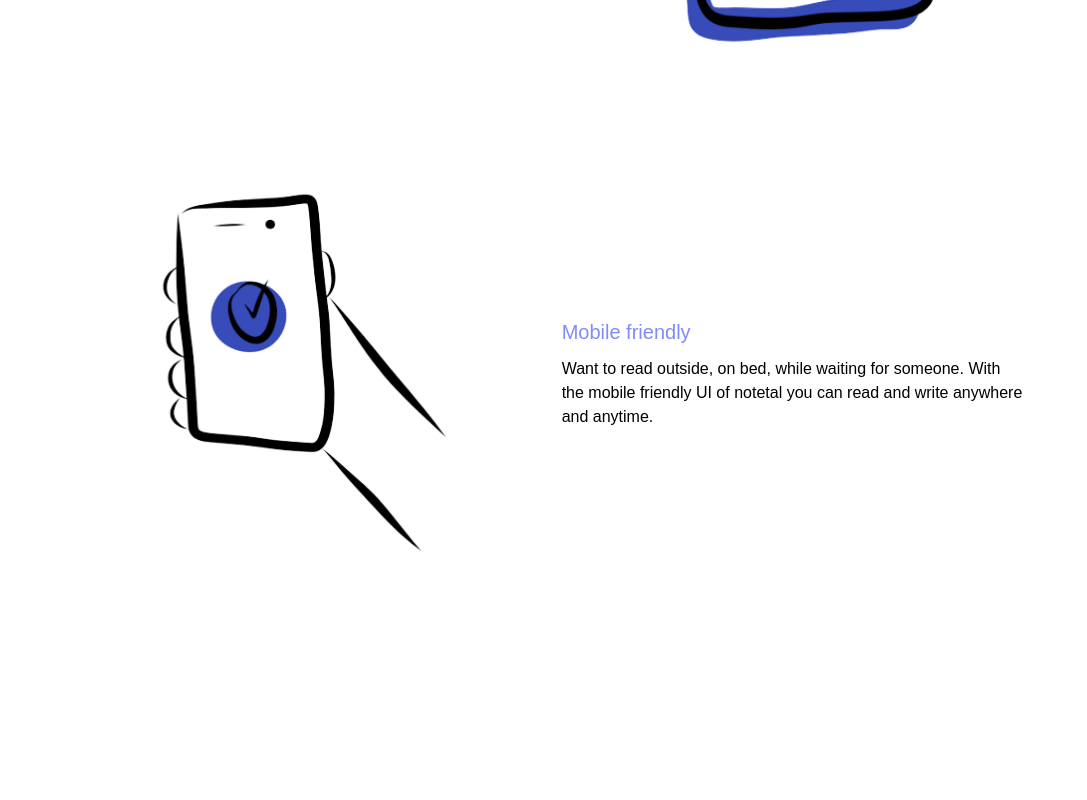
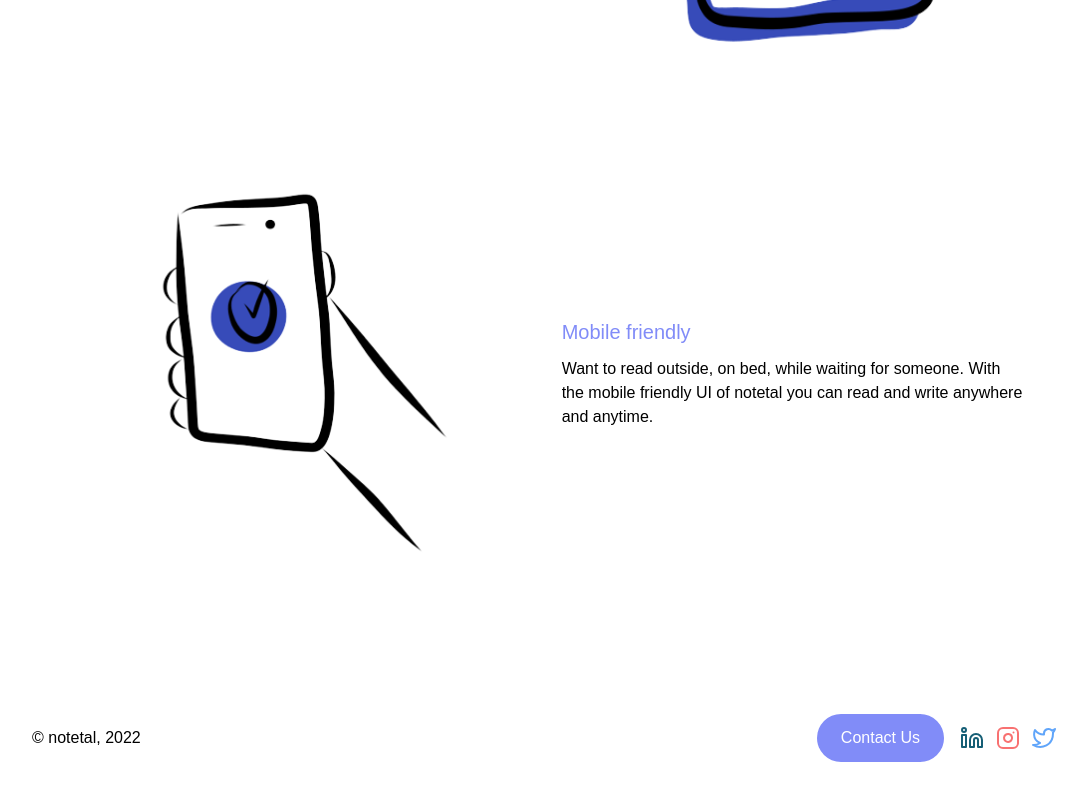
Before and after one commit to alsongarbuja/notetal, a Next.js app: page / in a window 1280 px wide. Shown: the part 1289-2089 px from the top of the page, without its empty margins (96-1183 px from the left). Before the commit the page ends 1963 px from the top, so only its background shows below. Built offline with nearby package versions, Linux system fonts and the light colour scheme.

Commit message:
[fix]: fix mode change tranisition in nav
- also add footer links
- add a custom class for tranisition top

```diff
--- a/layout/Layout.tsx
+++ b/layout/Layout.tsx
@@ -1,5 +1,6 @@
+import Link from "next/link";
 import React, { useState } from "react";
-import { GitHub, Menu, Moon, Search, Twitter, X } from "react-feather";
+import { GitHub, Instagram, Linkedin, Menu, Moon, Search, Twitter, X } from "react-feather";
 
 const Layout = ({ children }: { children: JSX.Element }) => {
   const [isNavOpen, setIsNavOpen] = useState(false)
@@ -26,7 +27,7 @@ const Layout = ({ children }: { children: JSX.Element }) => {
             `fixed w-full h-screen ${isNavOpen?'top-0':'-top-full'} left-0 z-10 py-10
               md:relative md:w-fit md:h-fit md:p-0
               bg-white dark:bg-gray-800
-              transition-all duration-500
+              transition-top duration-500
             `
           }>
             <X className="fixed z-20 right-12 cursor-pointer md:hidden" onClick={openNavMenu} />
@@ -37,9 +38,11 @@ const Layout = ({ children }: { children: JSX.Element }) => {
               <li className="px-2 mr-4 cursor-pointer flex" onClick={toggleTheme}>
                 <Moon /><span className="ml-2 block md:hidden">Dark mode</span>
               </li>
-              <li className="mr-4 cursor-pointer border border-indigo-400 py-2 px-4">
-                Login
-              </li>
+              <Link href="/auth/login">
+                <li className="mr-4 cursor-pointer border border-indigo-400 py-2 px-4">
+                  Login
+                </li>
+              </Link>
               <li className="mr-4 cursor-pointer bg-indigo-400 text-white py-2 px-4">
                 Signup
               </li>
@@ -47,7 +50,21 @@ const Layout = ({ children }: { children: JSX.Element }) => {
           </nav>
         </header>
         <main>{children}</main>
-        <footer></footer>
+        <footer className="flex justify-between items-center py-10 w-full">
+          <span>
+            &copy; notetal, 2022
+          </span>
+          <div className="flex justify-between items-center">
+            <a href="mailto:magar33alson@gmail.com" className="bg-indigo-400 text-white py-3 px-6 mr-4 rounded-full">
+              Contact Us
+            </a>
+            <ul className="flex gap-3 justify-evenly">
+              <li><Linkedin className="text-cyan-800 cursor-pointer" /></li>
+              <li><Instagram className="text-red-400 cursor-pointer" /></li>
+              <li><Twitter className="text-blue-400 cursor-pointer" /></li>
+            </ul>
+          </div>
+        </footer>
       </div>
     </div>
   );
--- a/styles/globals.css
+++ b/styles/globals.css
@@ -32,3 +32,7 @@ h4 {
     font-weight: 500 !important;
     margin-block-end: .5em;
 }
+.transition-top {
+    transition-property: top;
+    transition-timing-function: cubic-bezier(0.4, 0, 0.2, 1);
+}
```
